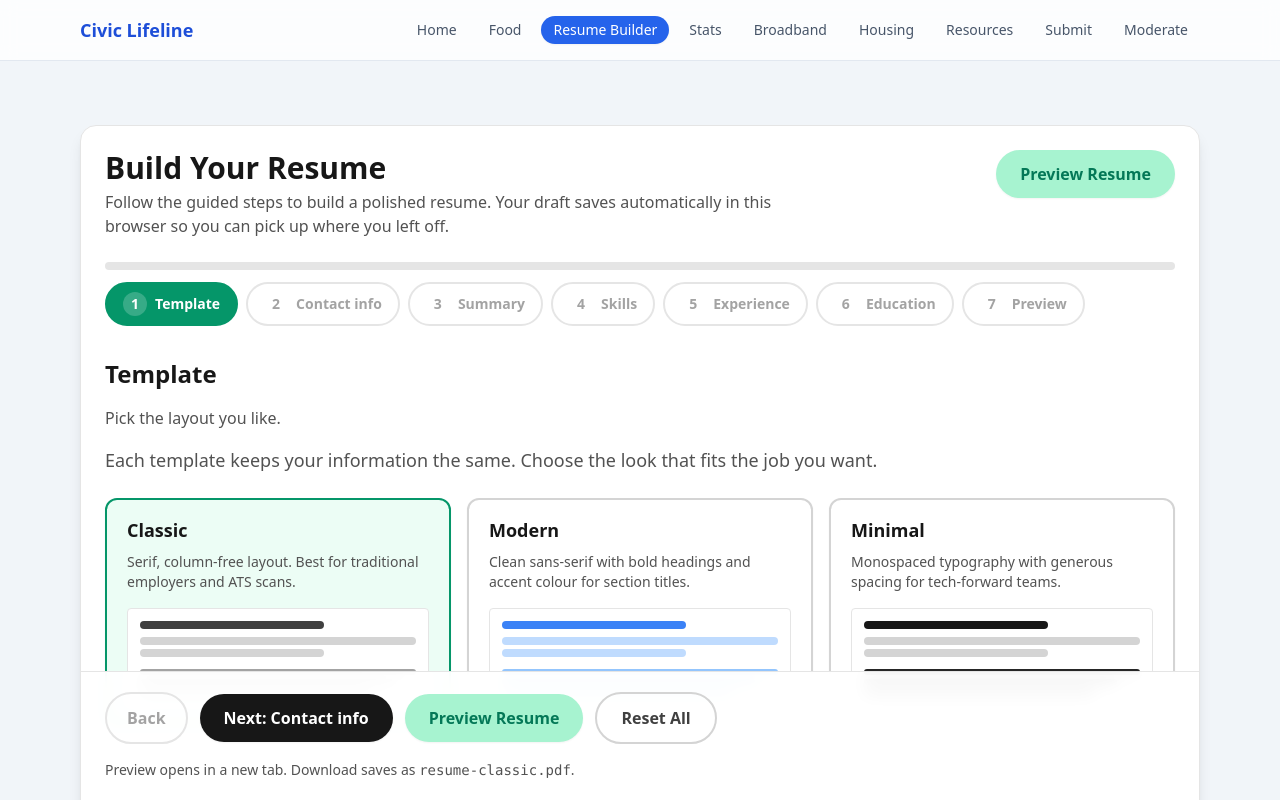
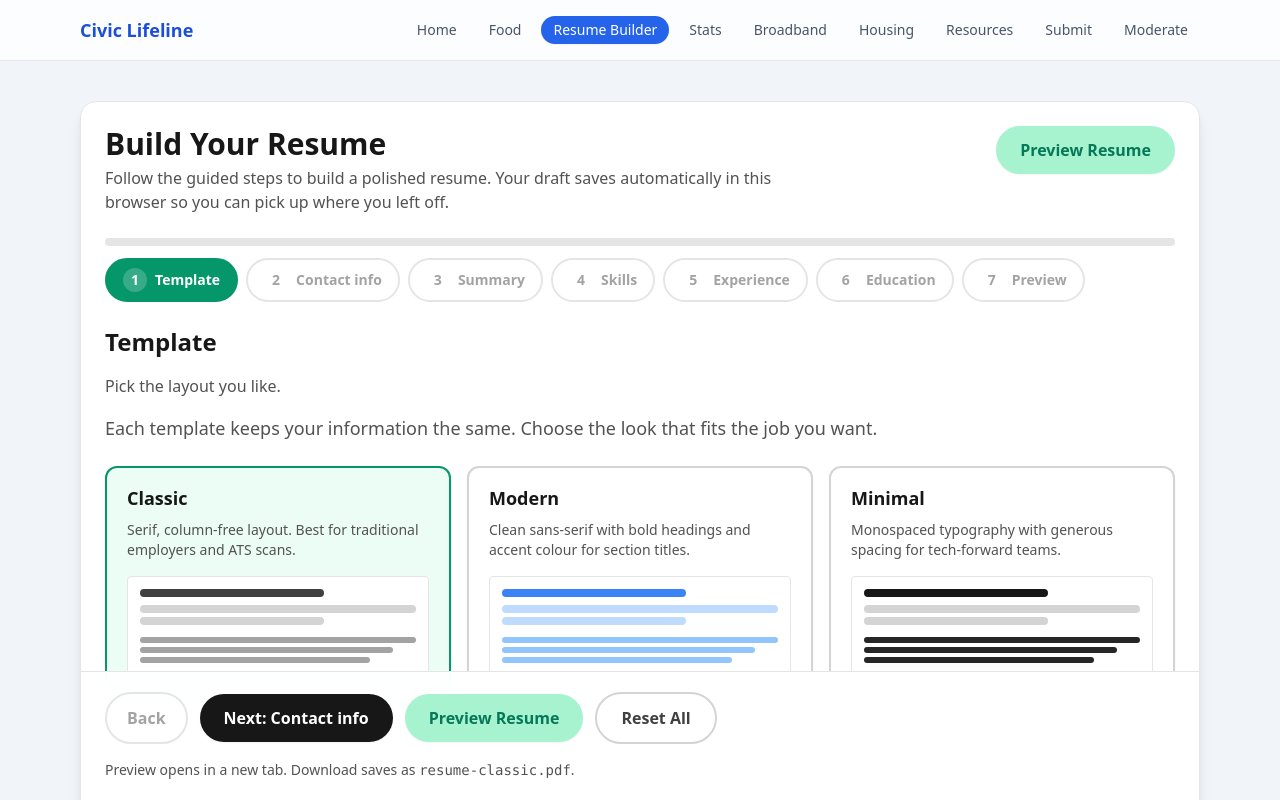
Before and after one commit to juchheim/civic-lifeline, a Next.js app in the folder apps/web/: page /resume in a window 1280 px wide. Shown: the top 800 px of the page. Built offline with nearby package versions, Linux system fonts and the light colour scheme.

Commit message:
Reduce spacing between header and resume builder content

```diff
--- a/apps/web/components/resume/ResumeBuilderSection.tsx
+++ b/apps/web/components/resume/ResumeBuilderSection.tsx
@@ -170,7 +170,7 @@ export function ResumeBuilderSection() {
 return (
   <section
     id="resume-builder"
-    className="mt-10 flex flex-col gap-8 rounded-2xl border border-neutral-200 bg-white p-6 shadow-lg"
+    className="mt-4 flex flex-col gap-6 rounded-2xl border border-neutral-200 bg-white p-6 shadow-lg"
   >
     <header className="flex flex-col gap-6">
       <div className="flex flex-col gap-4 md:flex-row md:items-start md:justify-between">
```
